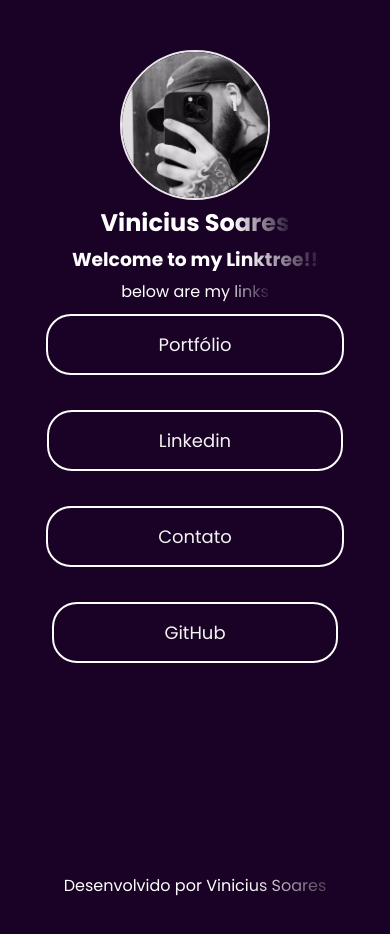
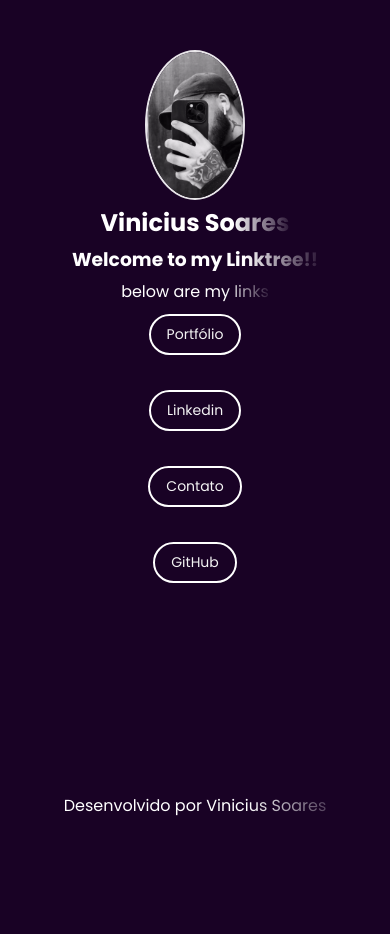
Before and after one commit to VinnySoares12/LinkTree, a plain HTML site: page Index.html in a window 390 px wide. Drawn offline with Linux system fonts and the light colour scheme.

Commit message:
feat: Organizando projeto

```diff
--- a/Index.html
+++ b/Index.html
@@ -3,6 +3,8 @@
 <head>
     <meta charset="UTF-8">
     <meta name="viewport" content="width=device-width, initial-scale=1.0">
+    <meta name="description" content="Linktree de Vinicius Soares - Explore meu portfólio, LinkedIn, e entre em contato comigo.">
+
 
     <link rel="preconnect" href="https://fonts.googleapis.com">
     <link rel="preconnect" href="https://fonts.gstatic.com" crossorigin>
@@ -12,7 +14,7 @@
 
 
 
-    <title>LinkTree</title>
+    <title>Linktree - Vinicius Soares</title>
 
 </head>
 <body>
@@ -26,7 +28,7 @@
             <p>below are my links</p>
         </section>
 
-        <div>
+        <div class="link">
             <a href="#" class="button">
                 Portfólio
             </a>
--- a/style.scss
+++ b/style.scss
@@ -44,14 +44,14 @@ section{
     }
 }
 
-div{
+.link{
     display: flex;
     flex-direction: column;
     align-items: center;
     gap: 15px;
 }
 
-a{
+.button{
     display: inline-block;
     text-decoration: none;
     color: $text-color;
@@ -69,12 +69,11 @@ a{
 
 }
 
-a:hover{
+.button:hover{
     background-color: $text-color;
     color: $primary-background;
     font-weight: 600;
 }
-
 
 
 footer{
@@ -91,3 +90,14 @@ footer{
     }
 
 }
+// media queries
+@media (max-width: 768px) {
+    section img {
+        width: 100px;
+    }
+
+    .button {
+        font-size: 14px;
+        padding: 8px 16px;
+    }
+}
```
Also changed, not shown: style.css, 1 other file.
